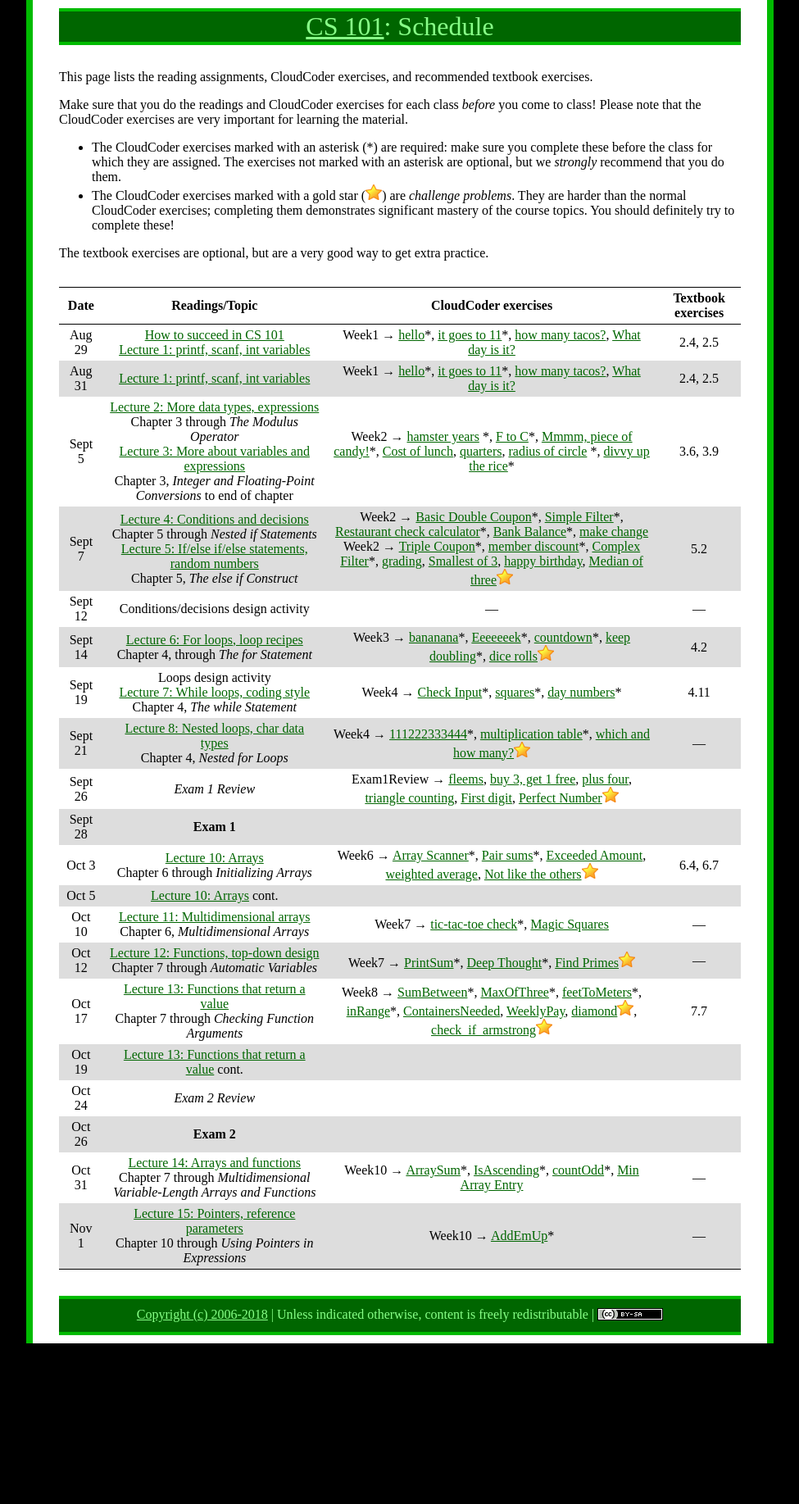
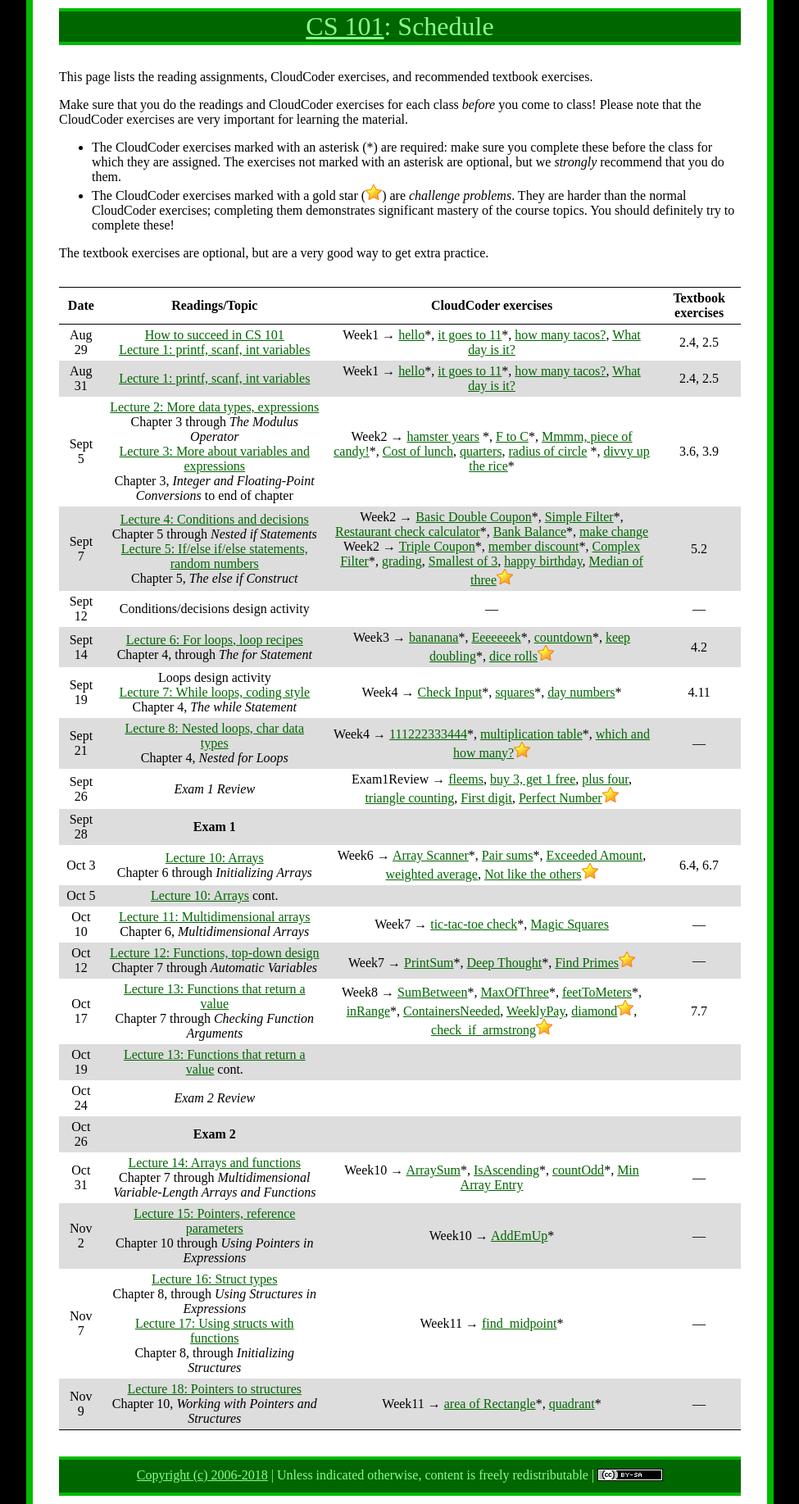
Before and after one commit to ycpcs/cs101-fall2018, a Jekyll site: the page built from schedule.md, in a window 1280 px wide. Shown: the whole page at 82% size, without its empty margins (152-1127 px from the left). Built offline with Jekyll 4.4.1, drawn with Linux system fonts in a browser that asks for light colours; before the commit the page ends 1639 px from its top, so only the background shows below that.

Commit message:
add week 11 material
add week 11 material

```diff
--- a/schedule.md
+++ b/schedule.md
@@ -33,7 +33,9 @@ Oct 19 | [Lecture 13: Functions that return a value](lectures/lecture13.html) co
 Oct 24 | *Exam 2 Review* | |
 Oct 26 | **Exam 2** |
 Oct 31 | [Lecture 14: Arrays and functions](lectures/lecture14.html)<br>Chapter 7 through *Multidimensional Variable-Length Arrays and Functions* | Week10 &rarr; [ArraySum](https://cs.ycp.edu/cloudcoder/#exercise?c=18,p=919)\*, [IsAscending](https://cs.ycp.edu/cloudcoder/#exercise?c=18,p=921)\*, [countOdd](https://cs.ycp.edu/cloudcoder/#exercise?c=18,p=920)\*, [Min Array Entry](https://cs.ycp.edu/cloudcoder/#exercise?c=18,p=956) | &mdash;
-Nov 1  | [Lecture 15: Pointers, reference parameters](lectures/lecture15.html)<br>Chapter 10 through *Using Pointers in Expressions* | Week10 &rarr; [AddEmUp](https://cs.ycp.edu/cloudcoder/#exercise?c=18,p=924)\* | &mdash;
+Nov 2  | [Lecture 15: Pointers, reference parameters](lectures/lecture15.html)<br>Chapter 10 through *Using Pointers in Expressions* | Week10 &rarr; [AddEmUp](https://cs.ycp.edu/cloudcoder/#exercise?c=18,p=924)\* | &mdash;
+Nov 7  | [Lecture 16: Struct types](lectures/lecture16.html)<br>Chapter 8, through *Using Structures in Expressions*<br>[Lecture 17: Using structs with functions](lectures/lecture17.html)<br>Chapter 8, through *Initializing Structures* | Week11 &rarr; [find\_midpoint](https://cs.ycp.edu/cloudcoder/#exercise?c=18,p=970)\* | &mdash;
+Nov 9  | [Lecture 18: Pointers to structures](lectures/lecture18.html)<br>Chapter 10, *Working with Pointers and Structures* |  Week11 &rarr; [area of Rectangle](https://cs.ycp.edu/cloudcoder/#exercise?c=18,p=925)\*, [quadrant](https://cs.ycp.edu/cloudcoder/#exercise?c=18,p=951)\* | &mdash;
 
 
 <!--
```
Also changed, not shown: labs/index.md (+2 -4 lines).
